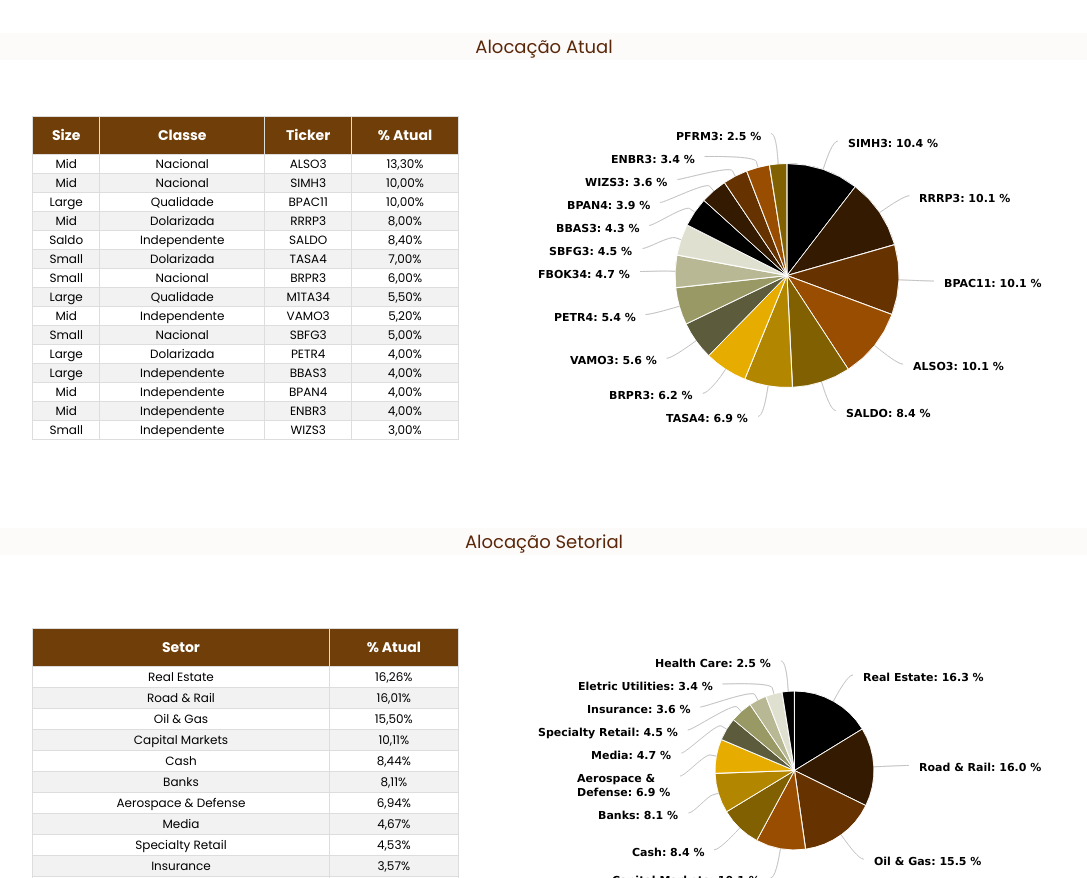
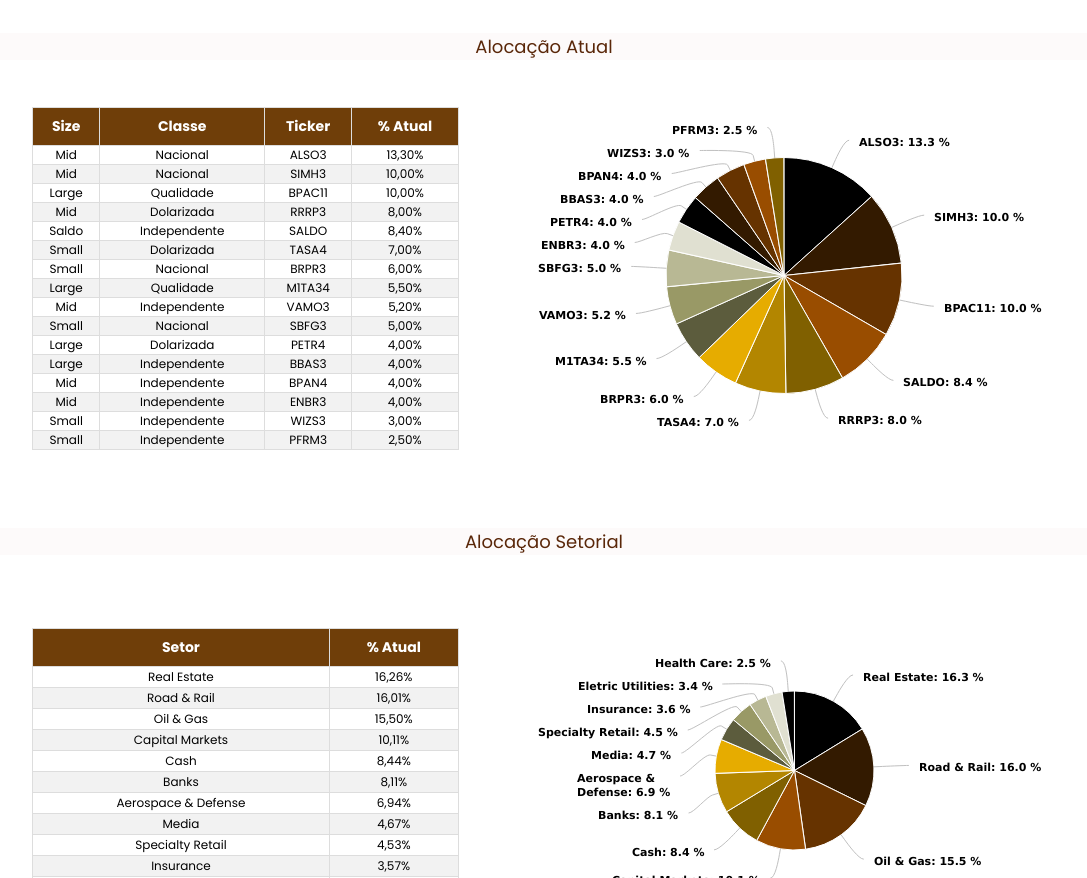
Before and after one commit to KevenWM/portalequity, a website: page index.html in a window 1280 px wide. Shown: the part 1261-2139 px from the top of the page, without its empty margins (96-1183 px from the left). Drawn offline with nearby package versions, Linux system fonts and the light colour scheme; sample sign-in values are in the browser's storage.

Commit message:
atualizar carteira dynamic

```diff
--- a/index.html
+++ b/index.html
@@ -378,6 +378,12 @@
                                         <td>WIZS3</td>
                                         <td>3,00%</td>
                                    </tr>
+                                   <tr>
+                                        <td>Small</td>
+                                        <td>Independente</td>
+                                        <td>PFRM3</td>
+                                        <td>2,50%</td>
+                                   </tr>
 
                               </tbody>
 
--- a/js/pizza-dynamic.js
+++ b/js/pizza-dynamic.js
@@ -47,23 +47,22 @@ document.addEventListener('DOMContentLoaded', () => {
         series: [{
             name: 'Percentual',
             data: [
-                { name: 'SIMH3', y: 10.44 },
-                { name: 'RRRP3', y: 10.12 },
-                { name: 'BPAC11', y: 10.11 },
-                { name: 'ALSO3', y: 10.11 },
-                { name: 'SALDO', y: 8.44 },
-                { name: 'TASA4', y: 6.94 },
-                { name: 'BRPR3', y: 6.15 },
-                { name: 'VAMO3', y: 5.56 },
-                { name: 'PETR4', y: 5.38 },
-                { name: 'FBOK34', y: 4.67 },
-                { name: 'SBFG3', y: 4.53 },
-                { name: 'BBAS3', y: 4.25 },
-                { name: 'BPAN4', y: 3.86 },
-                { name: 'WIZS3', y: 3.57 },
-                { name: 'ENBR3', y: 3.36 },
+                { name: 'ALSO3', y: 13.30 },
+                { name: 'SIMH3', y: 10.00 },
+                { name: 'BPAC11', y: 10.00 },
+                { name: 'SALDO', y: 8.40 },
+                { name: 'RRRP3', y: 8.00 },
+                { name: 'TASA4', y: 7.00 },
+                { name: 'BRPR3', y: 6.00 },
+                { name: 'M1TA34', y: 5.50 },
+                { name: 'VAMO3', y: 5.20 },
+                { name: 'SBFG3', y: 5.00 },
+                { name: 'ENBR3', y: 4.00 },
+                { name: 'PETR4', y: 4.00 },
+                { name: 'BBAS3', y: 4.00 },
+                { name: 'BPAN4', y: 4.00 },
+                { name: 'WIZS3', y: 3.00 },
                 { name: 'PFRM3', y: 2.50 },
-
             ]
         }]
     });
```
